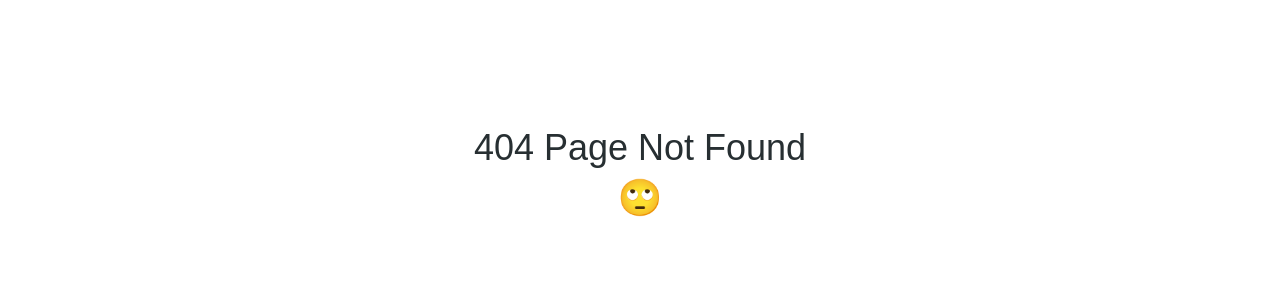
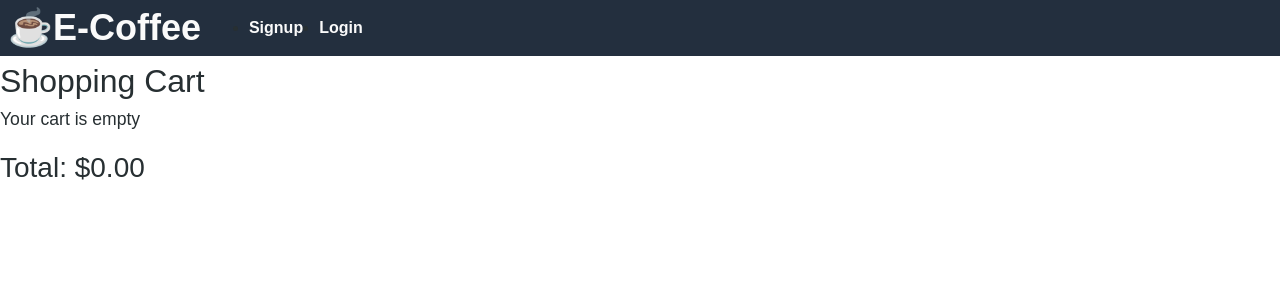
Before and after one commit to lelisiario/E-Coffee, a React (Vite) app in the folder client/: page /cart in a window 1280 px wide. Before the commit this address had no page. Shown: the top 300 px of the page. Built offline with nearby package versions, Linux system fonts and the light colour scheme.

Commit message:
committing changes to the cart

```diff
--- a/client/src/components/Nav/index.jsx
+++ b/client/src/components/Nav/index.jsx
@@ -10,6 +10,11 @@ function Nav() {
           <li className="mx-1">
             <Link to="/orderHistory">
               Order History
+            </Link>
+          </li>
+          <li className="mx-1">
+            <Link to="/cart">
+              Cart
             </Link>
           </li>
           <li className="mx-1">
@@ -34,6 +39,7 @@ function Nav() {
             </Link>
           </li>
         </ul>
+
       );
     }
   }
@@ -42,8 +48,8 @@ function Nav() {
     <header className="flex-row px-1">
       <h1>
         <Link to="/">
-          <span role="img" aria-label="shopping bag">🛍️</span>
-          -Shop-Shop
+          <span role="img" aria-label="shopping bag">☕</span>
+          E-Coffee
         </Link>
       </h1>
 
--- a/client/src/components/ProductItem/index.jsx
+++ b/client/src/components/ProductItem/index.jsx
@@ -2,17 +2,16 @@ import { Link } from "react-router-dom";
 import { pluralize } from "../../utils/helpers";
 import { useStoreContext } from '../../utils/GlobalState';
 
-function ProductItem(item) {
-  const {
+function ProductItem({image, name, _id, quantity, price}) {
+  const item = {
     image,
     name,
     _id,
     price,
     quantity
-  } = item;
+  };
 
   const { addItem } = useStoreContext();
-
   const handleClick = (item) => {
     addItem(item)
   };
--- /dev/null
+++ b/client/src/pages/Cart.jsx
@@ -0,0 +1,98 @@
+import React, { useState } from "react";
+import {useStoreContext} from '../utils/GlobalState';
+
+const ShoppingCart = () => {
+    const { cart, setCart } = useStoreContext();
+
+
+
+    // Calculate the total price of items in the cart
+    const calculateTotalPrice = () => {
+        return cart.reduce((total, item) => total + item.price * item.quantity, 0).toFixed(2);
+    };
+
+    // Handle adding a product to the cart
+    const handleAddProduct = (product) => {
+        setCartItems((prevItems) => {
+            const existingItem = prevItems.find((item) => product.id === product._id);
+            if (existingItem) {
+                return prevItems.map((item) =>
+                    item.id === product._id ? { ...product, quantity: product.quantity + 1 } : item
+                );
+            } else {
+                return [...prevProducts, { ...product, quantity: 1 }];
+            }
+        });
+    }
+
+    const handleRemoveProduct = (productId) => {
+        setCartItems((prevItems) => {
+            const existingItem = prevItems.find((item) => item.id === productId);
+            if (existingItem.quantity > 1) {
+                return prevItems.map((item) =>
+                    item.id === productId ? { ...item, quantity: item.quantity - 1 } : item
+                );
+            } else {
+                return prevItems.filter((item) => item.id !== productId);
+            }
+        });
+    };
+    return (
+        <div className="shopping-cart">
+            <h2>Shopping Cart</h2>
+            {cart.length === 0 ? (
+                <p>Your cart is empty</p>
+            ) : (
+                <ul>
+                    {cart.map((item) => (
+                        <li key={item._id}>
+                            <span>{item.name}</span>
+                            <span>${item.price}</span>
+                            <span>Quantity: {item.quantity}</span>
+                            <button onClick={() => handleAddProduct(item)}>+</button>
+                            <button onClick={() => handleRemoveProduct(item._id)}>-</button>
+                        </li>
+                    ))}
+                </ul>
+            )}
+            <h3>Total: ${calculateTotalPrice()}</h3>
+        </div>
+    );
+};
+
+// const handleRemoveProduct = (productId) => {
+//     setCartItems((prevItems) => {
+//         const existingItem = prevItems.find((item) => item.id === productId);
+//         if (existingItem.quantity > 1) {
+//             return prevItems.map((item) =>
+//                 item.id === productId ? { ...item, quantity: item.quantity - 1 } : item
+//             );
+//         } else {
+//             return prevItems.filter((item) => item.id !== productId);
+//         }
+//     });
+// };
+
+//   return (
+//     <div className="shopping-cart">
+//       <h2>Shopping Cart</h2>
+//       {cartItems.length === 0 ? (
+//         <p>Your cart is empty</p>
+//       ) : (
+//         <ul>
+//           {cartItems.map((item) => (
+//             <li key={product._id}>
+//               <span>{product.name}</span>
+//               <span>${product.price}</span>
+//               <span>Quantity: {product.quantity}</span>
+//               <button onClick={() => handleAddProduct(item)}>+</button>
+//               <button onClick={() => handleRemoveProduct(product._id)}>-</button>
+//             </li>
+//           ))}
+//         </ul>
+//       )}
+//       <h3>Total: ${calculateTotalPrice()}</h3>
+//     </div>
+//   );
+
+export default ShoppingCart;
--- a/client/src/pages/NoMatch.jsx
+++ b/client/src/pages/NoMatch.jsx
@@ -7,7 +7,7 @@ const NoMatch = () => {
         <h1>404 Page Not Found</h1>
         <h1>
           <span role="img" aria-label="Face With Rolling Eyes Emoji">
-            🙄
+            ☕
           </span>
         </h1>
       </Jumbotron>
--- a/client/src/utils/GlobalState.jsx
+++ b/client/src/utils/GlobalState.jsx
@@ -1,4 +1,4 @@
-import { createContext, useContext, useState } from "react";
+import { createContext, useContext, useState, useEffect} from "react";
 import createID from './createID';
 
 const StoreContext = createContext();
@@ -18,11 +18,11 @@ const StoreProvider = ({ children }) => {
       return;
     }
 
-    const id = createID(cart);
+    // const id = createID(cart);
 
-    const newProduct = {...product, id};
+    // const newProduct = {...product, id};
 
-    setCart([...cart, newProduct]);
+    setCart([...cart, product]);
   };
 
   const removeItem = (id) => {
@@ -37,7 +37,9 @@ const StoreProvider = ({ children }) => {
   //   categories: [],
   //   currentCategory: '',
   // });
-
+  useEffect(() => {
+    console.log("cart: ", cart);
+  },[cart])
   return (
     <StoreContext.Provider value={{ cart, setCart, addItem, removeItem, products, setProducts, categories, setCategories, activeCategory, setActiveCategory }}>{children}</StoreContext.Provider>
   )
```
Also changed, not shown: client/src/main.jsx (+14 -5 lines).
